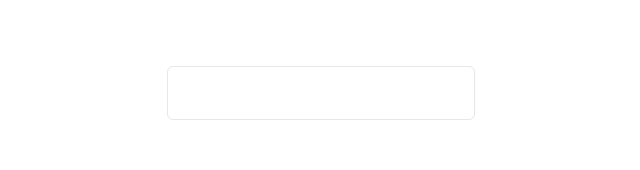
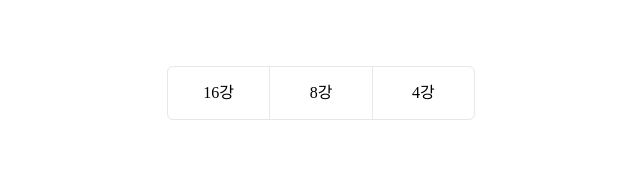
Before and after one commit to FoodieZone/Frontend, a React (Create React App) app: page /home in a window 1280 px wide. Shown: the part 235-405 px from the top of the page, without its empty margins (319-959 px from the left). Built offline with nearby package versions, Linux system fonts and the light colour scheme.

Commit message:
feat: 라디오 버튼 구현

```diff
--- a/src/pages/Home/index.consts.ts
+++ b/src/pages/Home/index.consts.ts
@@ -1,2 +1,5 @@
 export const TITLE = `Welcome\nFoodie Zone`;
 export const BUTTON_TEXT = '시작하기';
+export const ROUND_16 = '16강';
+export const ROUND_8 = '8강';
+export const ROUND_4 = '4강';
--- a/src/pages/Home/index.tsx
+++ b/src/pages/Home/index.tsx
@@ -1,12 +1,18 @@
+import { css } from '@emotion/react';
 import styled from '@emotion/styled';
 
-import { BUTTON_TEXT, TITLE } from './index.consts';
+import { BUTTON_TEXT, ROUND_16, ROUND_4, ROUND_8, TITLE } from './index.consts';
 
 const HomePage = () => (
 	<Container>
+		{/* TODO: 디자인 수정 후 다시 */}
 		<Title>{TITLE}</Title>
 
-		<SelectRoundButtonWrapper />
+		<SelectRoundButtonWrapper>
+			<SelectRoundButton>{ROUND_16}</SelectRoundButton>
+			<SelectRoundButton isCenter>{ROUND_8}</SelectRoundButton>
+			<SelectRoundButton>{ROUND_4}</SelectRoundButton>
+		</SelectRoundButtonWrapper>
 
 		<StartButton>{BUTTON_TEXT}</StartButton>
 	</Container>
@@ -17,7 +23,6 @@ const Container = styled.div`
 	flex-direction: column;
 	align-items: center;
 `;
-
 const Title = styled.span`
 	margin-top: 155px;
 	white-space: pre-line;
@@ -26,15 +31,28 @@ const Title = styled.span`
 	font-weight: 800;
 	line-height: 44px;
 `;
-
 const SelectRoundButtonWrapper = styled.div`
 	width: 306px;
 	height: 52px;
 	margin-top: 58px;
 	border: 1px solid #e5e7eb;
 	border-radius: 6px;
+	display: flex;
+	justify-content: space-evenly;
 `;
-
+const SelectRoundButton = styled.label<{ isCenter?: boolean }>`
+	cursor: pointer;
+	display: flex;
+	justify-content: center;
+	align-items: center;
+	flex: 1;
+	${({ isCenter }) =>
+		isCenter &&
+		css`
+			border-left: 1px solid #e5e7eb;
+			border-right: 1px solid #e5e7eb;
+		`};
+`;
 const StartButton = styled.button`
 	width: 295px;
 	height: 50px;
```
